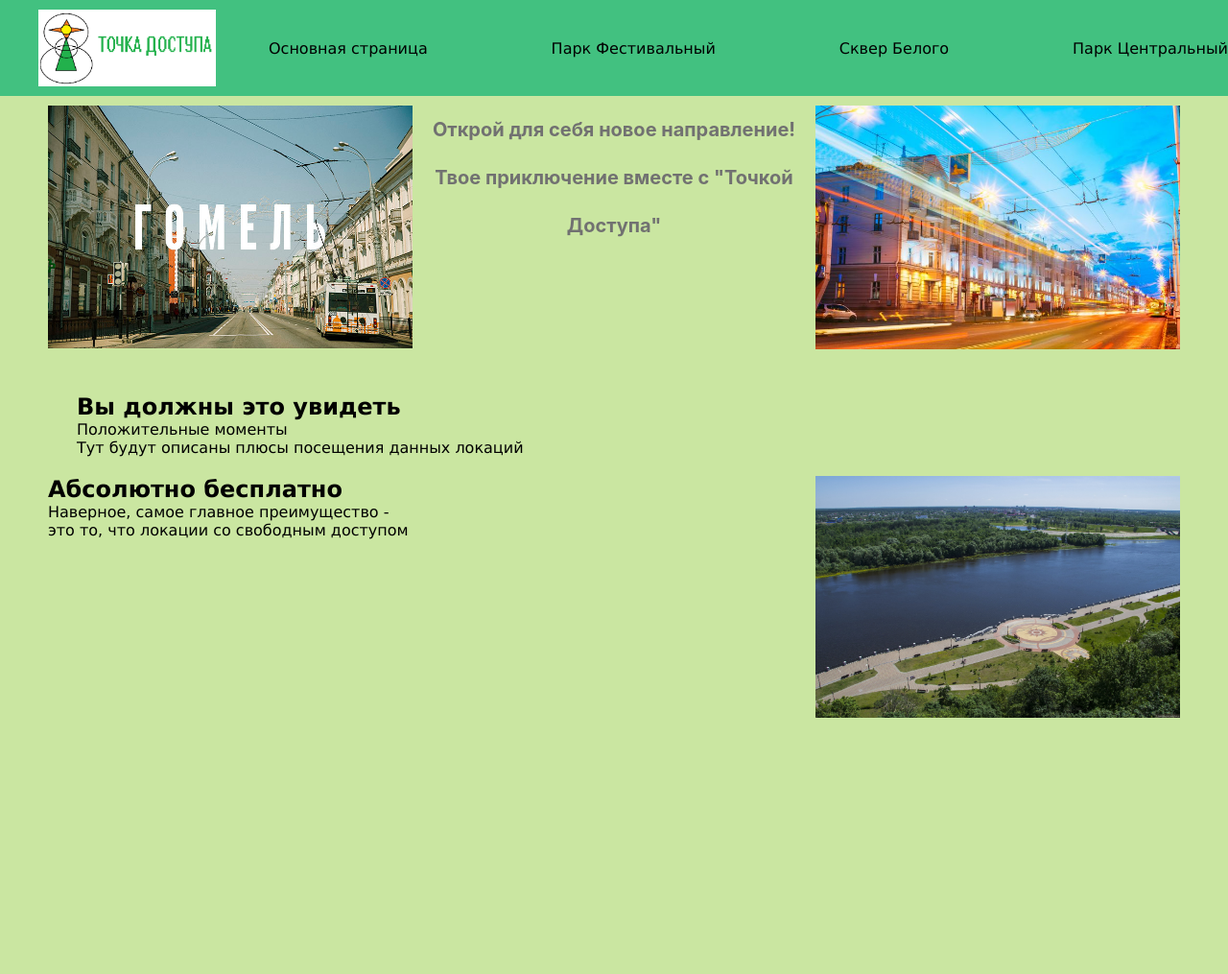
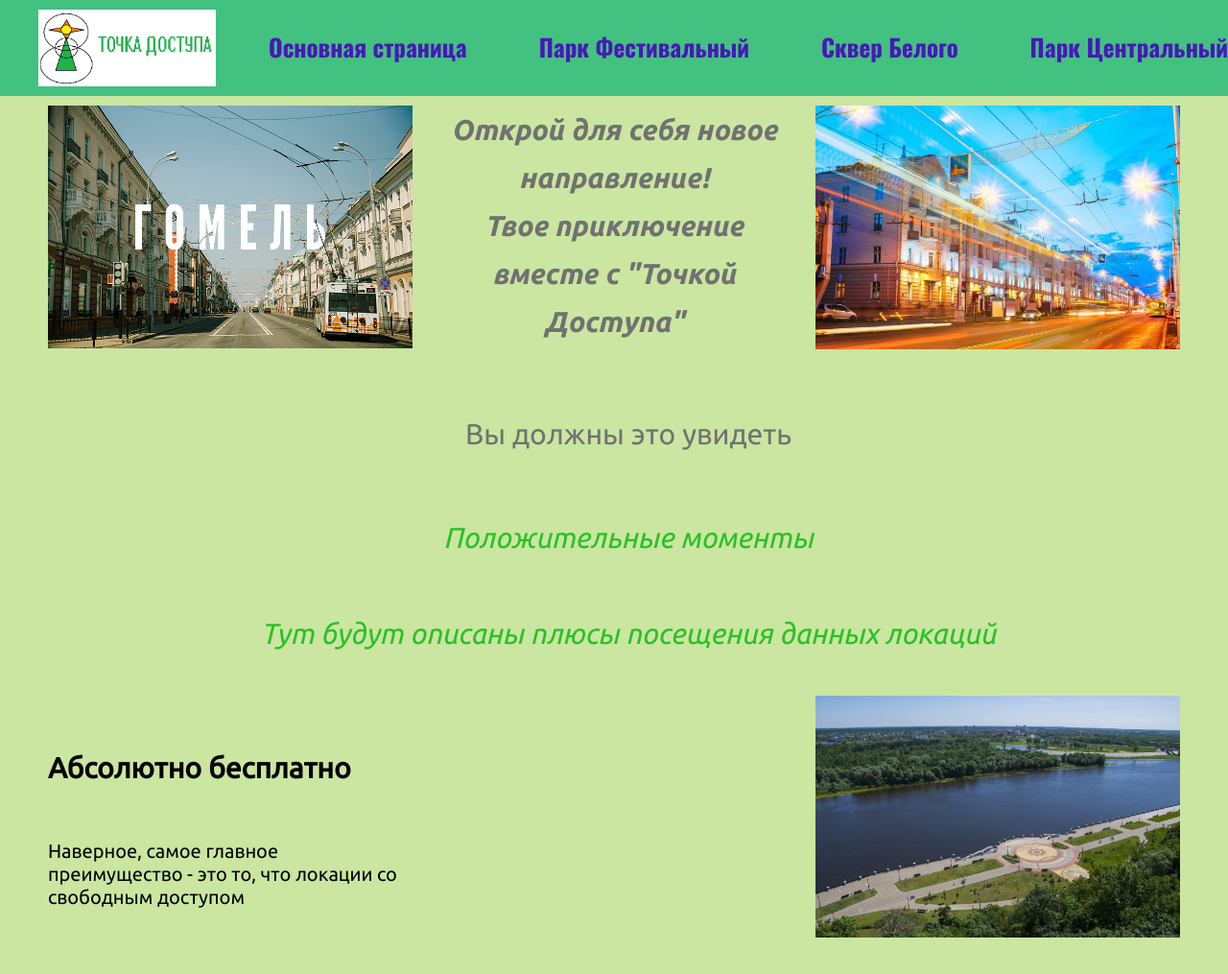
Before and after one commit to MargaritaBraun/Project-Access-Point, a plain HTML site: page index.html in a window 1280 px wide. Shown: the whole page at 96% size. Before the commit the page ends 800 px from the top, so only its background shows below. Drawn offline with Linux system fonts and the light colour scheme.

Commit message:
feat: going free section

```diff
--- a/index.html
+++ b/index.html
@@ -17,10 +17,10 @@
         <div class="menu">
             <nav class="nav__menu nav">
                 <ul class="nav__list">
-                    <li class="nav__item"><a href="">Основная страница</a></li>
-                    <li class="nav__item"><a href="">Парк Фестивальный</a></li>
-                    <li class="nav__item"><a href="">Сквер Белого</a></li>
-                    <li class="nav__item"><a href="">Парк Центральный</a></li>
+                    <li class="nav__item"><a href="" class="item__style">Основная страница</a></li>
+                    <li class="nav__item"><a href="" class="item__style">Парк Фестивальный</a></li>
+                    <li class="nav__item"><a href="" class="item__style">Сквер Белого</a></li>
+                    <li class="nav__item"><a href="" class="item__style">Парк Центральный</a></li>
                 </ul>
             </nav>
         </div>
@@ -32,7 +32,7 @@
     </div>
     </header>
     <main>
-        <section>
+        <section class="wellcome">
             <wrapper class="wrapper">
             <div class="layout-3-column">
                 <div class="welcome-column">
@@ -50,17 +50,17 @@
         </section>
         <section class="advantage">
             <wrapper class="wrapper">
-            <div class="advantage__title">
-                <h2>Вы должны это увидеть</h2>
-                <p>Положительные моменты</p>
-                <p>Тут будут описаны плюсы посещения данных локаций</p>
+            <div class="advantage__container">
+                <h2 class="advantage__title">Вы должны это увидеть</h2>
+                <p class="advantage__text">Положительные моменты</p>
+                <p class="advantage__text">Тут будут описаны плюсы посещения данных локаций</p>
             </div>
             </wrapper>
         </section>
         <section class="free">
             <wrapper class="wrapper">
                 <div class="layout-2-column">
-                    <div class="free__column">
+                    <div class="free__text">
                         <h2>Абсолютно бесплатно</h2>
                         <p>Наверное, самое главное преимущество - это то, что локации со свободным доступом</p>
                     </div>
--- a/style.css
+++ b/style.css
@@ -1,5 +1,33 @@
 html {
     font-size: 10px;
+}
+
+@font-face{
+  font-family: 'Oswald';
+  src: url('fonts/Oswald-Bold.ttf');
+  font-weight: bold;
+  font-style: normal;
+}
+
+@font-face{
+  font-family: 'Ubuntu';
+  src: url('fonts/Ubuntu-Regular.ttf');
+  font-weight: 400;
+  font-style: normal;
+}
+
+@font-face{
+  font-family: 'Ubuntu';
+  src: url('fonts/Ubuntu-Italic.ttf');
+  font-weight: 400;
+  font-style: italic;
+}
+
+@font-face{
+  font-family: 'Ubuntu';
+  src: url('fonts/Ubuntu-BoldItalic.ttf');
+  font-weight: bold;
+  font-style: italic;
 }
 
 /* Обнуление */
@@ -23,9 +51,9 @@ a {
 
 body {
     background-color: hwb(84 63% 10%);
-    font-size: 1.6rem;
-    font-family: Verdana, Geneva, Tahoma, sans-serif;
     margin: 0 auto;
+    font-size: 2rem;
+    font-family: 'Ubuntu';
 }
 
 .wrapper {
@@ -33,6 +61,8 @@ body {
     margin: auto;
     display: block;
 }
+
+/* header */
 
 .header__container {
     height: 100px;
@@ -66,18 +96,24 @@ body {
 }
 
 .nav-item {
-    font-size: 1.6rem;
-    line-height: 2.5rem;
-    font-family: Inika;
-    font-weight: 400;
-    cursor: pointer;
-    color: black;
+    padding: 0 20px 0 0;
+}
+
+.item__style {
+  font-size: 2.5rem;
+  line-height: 2.5rem;
+  font-family: 'Oswald';
+  font-weight: bold;
+  cursor: pointer;
+  color: rgb(72, 24, 184);
 }
 
 .nav-item a:hover {
     color: #E06733;
     font-weight: bold;
   }
+
+  /* wellcome section */
 
   .wellcome__image {
     background-image: url(img/gomel-ptiz.jpg);
@@ -100,10 +136,10 @@ body {
   }
 
   .welcome-title {
-    font-family: 'Inter';
-    font-style: normal;
+    font-family: 'Ubuntu';
+    font-style: italic;
     font-weight: 700;
-    font-size: 2rem;
+    font-size: 3rem;
     line-height: 50px;
     color: #717171;
     text-align: center;
@@ -118,14 +154,49 @@ body {
     height: 100%;
   }
 
-  .advantage__title {
+  /* advantage section */
+
+
+  .advantage__container {
     padding: 10px 10px 10px 40px;
   }
+  .advantage__title {
+    font-family: Ubuntu;
+    font-style: normal;
+    font-weight: 400;
+    font-size: 3rem;
+    line-height: 2.5rem;
+    color: #717171;
+    text-align: center;
+    padding: 30px 0 40px 0;
+  }
+
+  .advantage__text {
+    font-family: Ubuntu;
+    font-style: italic;
+    font-weight: 400;
+    font-size: 3rem;
+    line-height: 50px;
+    color: #2ac025;
+    text-align: center;
+    padding: 30px 0 20px 0;
+  }
+
+  /* free section */
 
   .free__column {
     width: 40rem;
     height: 30rem;
     padding: 10px 10px 10px 10px;
+  }
+
+  .free__text {
+    width: 40rem;
+    height: 30rem;
+    padding: 10px 10px 10px 10px;
+    display: flex;
+    flex-direction: column;
+    justify-content: space-evenly;
   }
 
   .free__image {
```
Also changed, not shown: fonts/Oswald-Bold.ttf (added), fonts/Ubuntu-BoldItalic.ttf (added), fonts/Ubuntu-Italic.ttf (added), fonts/Ubuntu-Regular.ttf (added).
